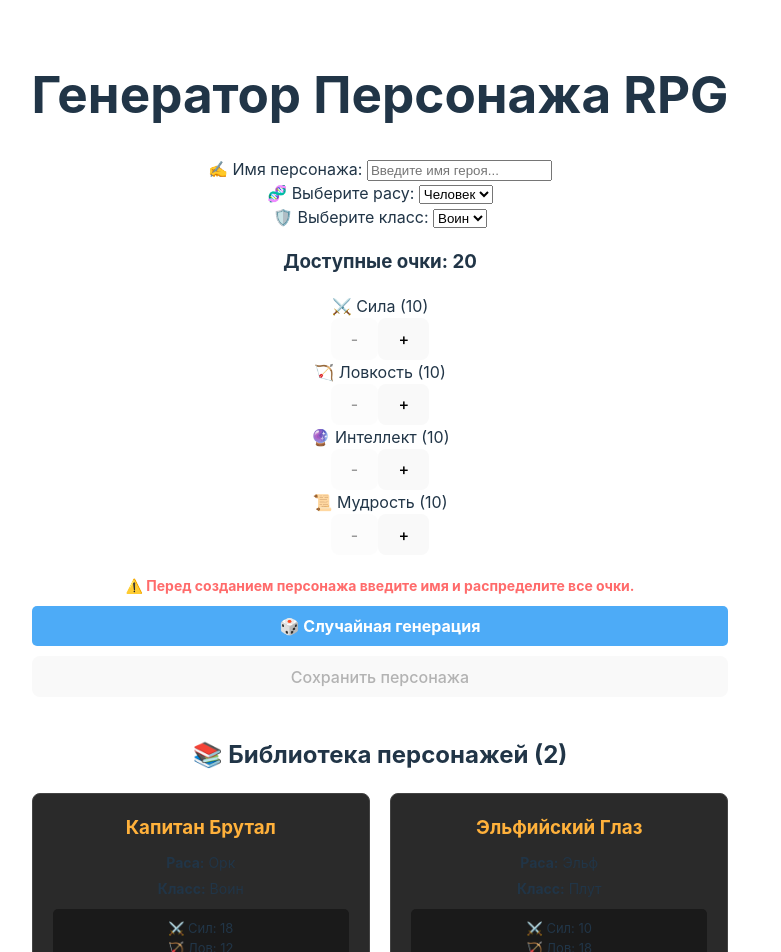
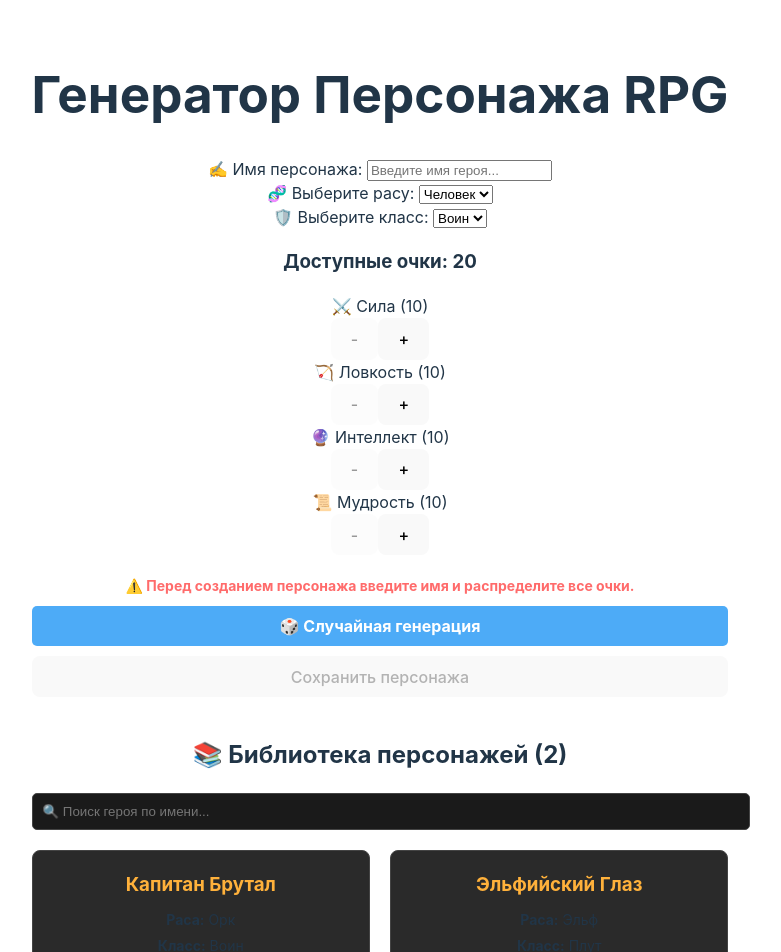
Before and after one commit to Heimtar/rpg-character-manager, a React (Vite) app: page / in a window 1280 px wide. Shown: the top 952 px of the page, without its empty margins (260-1041 px from the left). Built offline with nearby package versions, Linux system fonts and the light colour scheme.

Commit message:
feat(library): implement real-time search filtering by character name

```diff
--- a/src/App.jsx
+++ b/src/App.jsx
@@ -17,6 +17,7 @@ function App() {
     // Если там пусто, берем дефолтный initialLibraryState
     return savedLibrary ? JSON.parse(savedLibrary) : initialLibraryState;
   });
+  const [searchQuery, setSearchQuery] = useState("");
   const [isSavedModalOpen, setIsSavedModalOpen] = useState(false);
 
   // Изменение характеристик
@@ -87,7 +88,9 @@ function App() {
   const isNameEmpty = character.name.trim() === "";
   const hasPointsLeft = character.availablePoints > 0;
   const isFormInvalid = isNameEmpty || hasPointsLeft;
-
+  const filteredLibrary = library.filter((hero) =>
+    hero.name.toLowerCase().includes(searchQuery.toLowerCase()),
+  );
   const handleSave = () => {
     if (isFormInvalid) return;
 
@@ -267,8 +270,24 @@ function App() {
       </div>
       <div className="library-section" style={{ marginTop: "40px" }}>
         <h2>📚 Библиотека персонажей ({library.length})</h2>
+        <div className="search-container" style={{ marginBottom: "20px" }}>
+          <input
+            type="text"
+            placeholder="🔍 Поиск героя по имени..."
+            value={searchQuery}
+            onChange={(e) => setSearchQuery(e.target.value)}
+            style={{
+              width: "100%",
+              padding: "10px",
+              borderRadius: "5px",
+              border: "1px solid #444",
+              backgroundColor: "#1a1a1a",
+              color: "#fff",
+            }}
+          />
+        </div>
 
-        {library.length === 0 ? (
+        {filteredLibrary.length === 0 ? (
           <p style={{ color: "#888", textAlign: "center" }}>
             Библиотека пуста. Создайте своего первого героя!
           </p>
@@ -282,7 +301,7 @@ function App() {
               marginTop: "20px",
             }}
           >
-            {library.map((hero) => (
+            {filteredLibrary.map((hero) => (
               <div
                 key={hero.id}
                 className="character-card"
```
